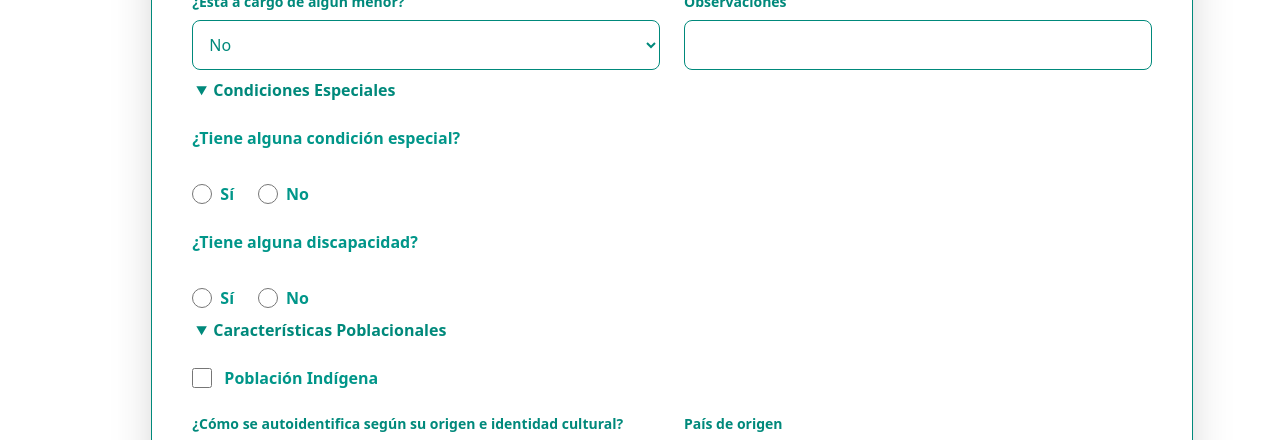
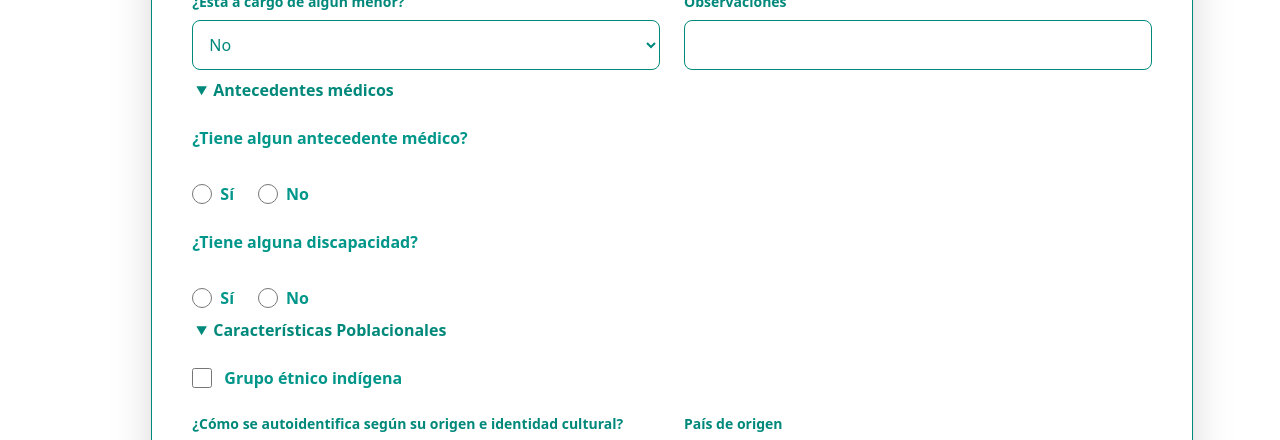
Before and after one commit to Derek-GB/IntegradorReact, a React (Vite) app: page /familiaFormulario.jsx in a window 1280 px wide. Shown: the part 1057-1497 px from the top of the page. Built offline with nearby package versions, Linux system fonts and the light colour scheme.

Commit message:
Cambios de estiquetas en persona

```diff
--- a/src/hooks/useReportes.js
+++ b/src/hooks/useReportes.js
@@ -16,7 +16,7 @@ const opcionesReporte = [
   { label: "Resumen de personas con discapacidad", value: "personas_discapacidad", campos: [{ label: "Nombre del albergue", name: "nombreAlbergue" }] },
   { label: "Resumen de suministros en albergues", value: "suministros_albergue", campos: [{ label: "Nombre del albergue", name: "nombreAlbergue" }] },
   { label: "Resumen de albergues por color de alerta", value: "albergues_por_color", campos: [{ label: "Color del albergue", name: "color" }] },
-  { label: "Resumen de condiciones especiales por albergue", value: "condiciones_especiales", campos: [] },
+  { label: "Resumen de antecedentes médicos por albergue", value: "condiciones_especiales", campos: [] },
 ];
 
 export function useReportesAlbergue() {
--- a/src/views/familia/familiaFormulario.jsx
+++ b/src/views/familia/familiaFormulario.jsx
@@ -624,9 +624,9 @@ const FamiliaFormulario = () => {
       </FoldDownComponent>
 
       {/* Condiciones Especiales */}
-      <FoldDownComponent title="Condiciones Especiales" open>
+      <FoldDownComponent title="Antecedentes médicos" open>
         <fieldset className="mt-2 grid grid-cols-1 md:grid-cols-2 gap-6">
-          <label className="text-teal-600 font-bold select-none">¿Tiene alguna condición especial?</label>
+          <label className="text-teal-600 font-bold select-none">¿Tiene algun antecedente médico?</label>
           <div className="flex items-center gap-6 col-span-2 mt-2">
             <label className="flex items-center gap-2 cursor-pointer">
               <input
@@ -670,7 +670,7 @@ const FamiliaFormulario = () => {
           {ce.tieneCondicionSalud === true && (
             <>
               <SelectField
-                label="Tipo de condición especial"
+                label="Tipo de antecedente médico"
                 name="tipoDiscapacidad"
                 value={ce.tipoDiscapacidad || ""}
                 onChange={e => handleChange(e, "FamiliaCondicionesEspeciales")}
@@ -689,7 +689,7 @@ const FamiliaFormulario = () => {
                 />
               )}
               <SelectField
-                label="Subtipo de condición especial"
+                label="Subtipo de antecedente médico"
                 name="subtipoDiscapacidad"
                 value={ce.subtipoDiscapacidad || ""}
                 onChange={e => handleChange(e, "FamiliaCondicionesEspeciales")}
@@ -704,7 +704,7 @@ const FamiliaFormulario = () => {
                 />
               )}
               <InputField
-                label="Describa brevemente la condición especial"
+                label="Describa brevemente el antecedente médico"
                 name="descripcionCondicionSalud"
                 value={ce.descripcionCondicionSalud || ""}
                 onChange={e => handleChange(e, "FamiliaCondicionesEspeciales")}
@@ -806,7 +806,7 @@ const FamiliaFormulario = () => {
               className="form-checkbox h-5 w-5 text-teal-600 border-teal-600 focus:ring-teal-500 rounded transition-all duration-150"
             />
             <label htmlFor="indigena" className="text-teal-600 font-bold select-none">
-              Población Indígena
+              Grupo étnico indígena
             </label>
           </div>
           {cp.indigena && (
@@ -824,7 +824,7 @@ const FamiliaFormulario = () => {
             value={cp.autoidentificacionCultural || ""}
             onChange={e => handleChange(e, "FamiliaCaracteristicasPoblacionales")}
             options={[
-              "china", "indígena", "afrodescendiente", "mestiza",
+              "oriental", "indígena", "afrodescendiente", "mestiza",
               "blanca", "otra", "NS/NR"
             ]}
           />
--- a/src/views/familia/formularioRegistro.jsx
+++ b/src/views/familia/formularioRegistro.jsx
@@ -176,7 +176,7 @@ const FormularioRegistro = () => {
 
           <div>
             <InputField
-              label="Dirección"
+              label="Dirección exacta de procedencia"
               value={direccion}
               onChange={(e) => setDireccion(e.target.value)}
               placeholder="Ej: 100m norte del parque"
```
